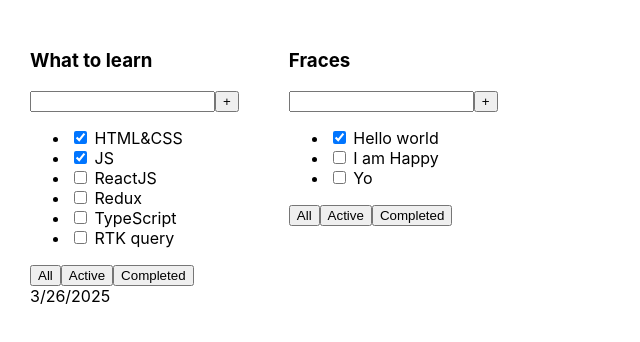
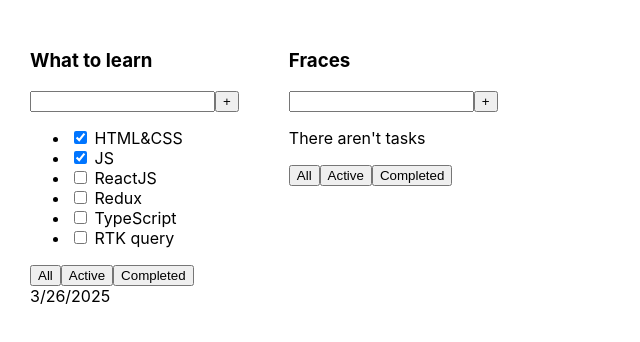
Before and after one commit to VanoKi/todolist-react, a React (Vite) app: page / in a window 1280 px wide. Shown: the top 342 px of the page, without its empty margins (0-640 px from the left). Built offline with nearby package versions, Linux system fonts and the light colour scheme.

Commit message:
feat: add ternarÐy operator

```diff
--- a/src/App.tsx
+++ b/src/App.tsx
@@ -19,9 +19,9 @@
   ]
 
   const tasks2: Task[] = [
-    { id: 1, title: 'Hello world', isDone: true },
-    { id: 2, title: 'I am Happy', isDone: false },
-    { id: 3, title: 'Yo', isDone: false },
+    // { id: 1, title: 'Hello world', isDone: true },
+    // { id: 2, title: 'I am Happy', isDone: false },
+    // { id: 3, title: 'Yo', isDone: false },
   ]
   return <div className="app">
     <TodoListItem title={'What to learn'} tasks={tasks1} date={String(Day.toLocaleDateString())}/>
--- a/src/TodoListItem.tsx
+++ b/src/TodoListItem.tsx
@@ -14,7 +14,9 @@
                 <input/>
                 <button>+</button>
             </div>
-            <ul>
+            {tasks.length === 0 ? (
+                <p>There aren't tasks</p>
+            ) : (<ul>
                 {tasks.map(task => {
                     return (
                         <li key={task.id}>
@@ -22,7 +24,7 @@
                         </li>
                     )
                 })}
-            </ul>
+            </ul>)}
             <div>
                 <button>All</button>
                 <button>Active</button>
```
